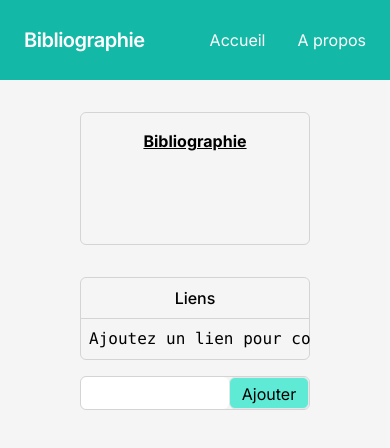
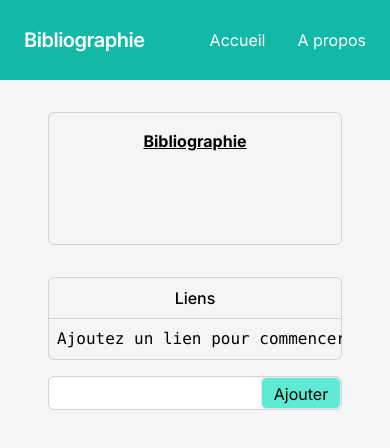
Before and after one commit to botatooo/biblio-generator, a Next.js app: page / in a window 390 px wide. Shown: the top 448 px of the page. Built offline with nearby package versions, Linux system fonts and the light colour scheme.

Commit message:
Update layout.tsx

```diff
--- a/src/app/layout.tsx
+++ b/src/app/layout.tsx
@@ -35,7 +35,7 @@ export default function RootLayout({
               </li>
             </ol>
           </nav>
-          <main className="flex flex-col items-center justify-between px-20 lg:px-28 pt-28 pb-20 h-screen w-screen">
+          <main className="flex flex-col items-center justify-between px-12 md:px-20 lg:px-28 pt-28 pb-20 h-screen w-screen">
             {children}
           </main>
         </div>
```
